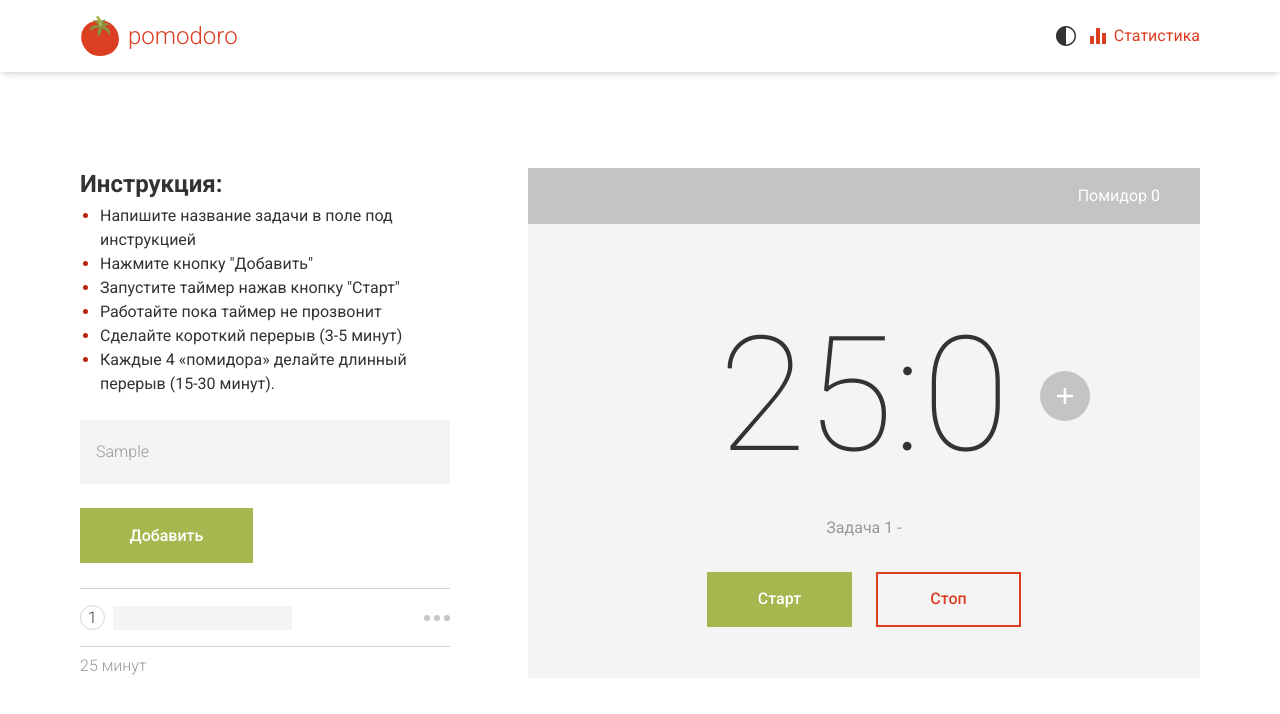
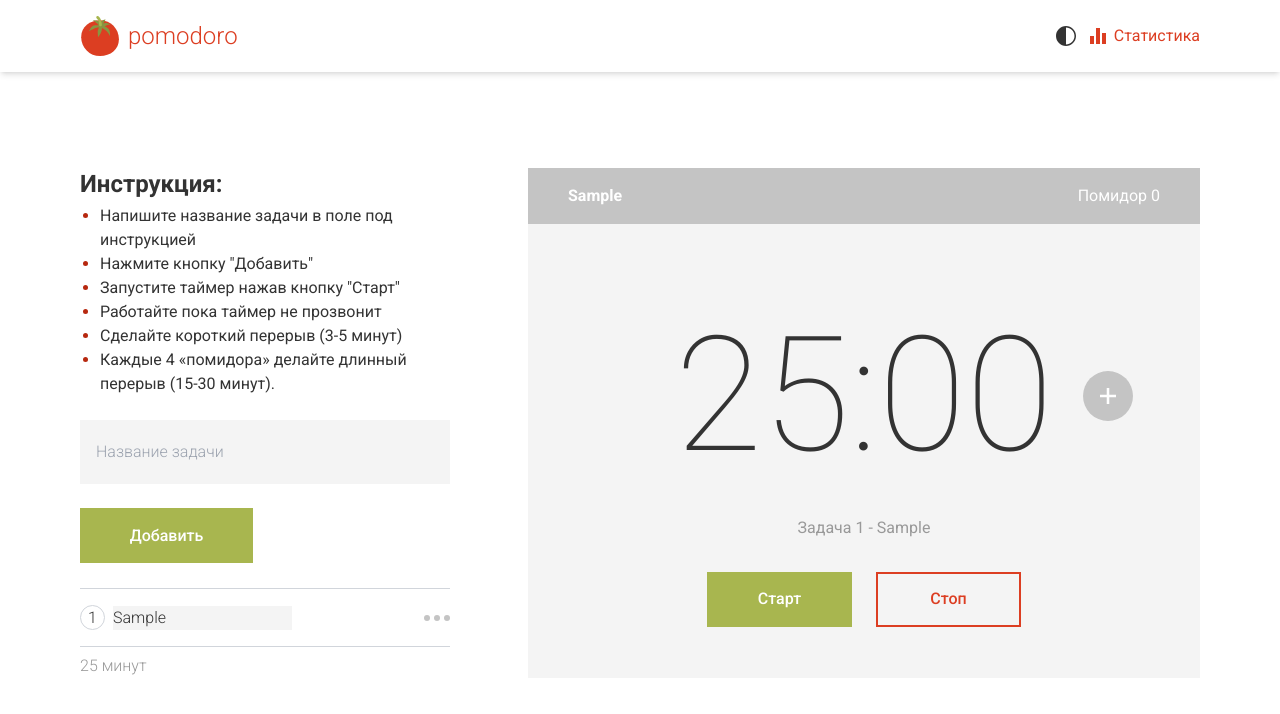
Before and after one commit to noimec/pomodoro, a Next.js app: page / in a window 1280 px wide. Both pictures are taken after typing "Sample" into the empty fields and a click on the button "Добавить". Shown: the top 714 px of the page. Built offline with nearby package versions, Linux system fonts and the light colour scheme.

Commit message:
fix task actions

```diff
--- a/src/entities/task/model/store.ts
+++ b/src/entities/task/model/store.ts
@@ -25,15 +25,26 @@ export const tasksStore = create<TasksStoreState>((set) => ({
 
     updateTask: (id: number, updates: Partial<TasksArrayProps>) =>
       set((state) => ({
-        tasksArray: state.tasksArray.map((task, index) =>
-          index === id ? { ...task, ...updates } : task,
+        tasksArray: state.tasksArray.map((task) =>
+          task.id === id ? { ...task, ...updates } : task,
         ),
       })),
 
     removeTask: (id: number) =>
-      set((state) => ({
-        tasksArray: state.tasksArray.filter((_, index) => index !== id),
-        fullTimeValue: state.fullTimeValue - state.tasksArray[id].pomodoros * 25,
-      })),
+      set((state) => {
+        const taskToRemove = state.tasksArray.find((task) => task.id === id);
+
+        if (!taskToRemove) {
+          return state;
+        }
+
+        const updatedTasksArray = state.tasksArray.filter((task) => task.id !== id);
+        const newFullTimeValue = state.fullTimeValue - taskToRemove.pomodoros * 25;
+
+        return {
+          tasksArray: updatedTasksArray,
+          fullTimeValue: newFullTimeValue,
+        };
+      }),
   },
 }));
--- a/src/features/task/lib/use-form-data.ts
+++ b/src/features/task/lib/use-form-data.ts
@@ -6,12 +6,12 @@ export const useFormData = () => {
   const { actions } = tasksStore();
   const [inputValue, setInputValue] = useState('');
 
-  const [value, setValue] = useState<string>('');
   const onChange = (e: ChangeEvent<HTMLInputElement>) => {
-    setValue(e.target.value);
+    setInputValue(e.target.value);
   };
 
   const handleSubmit = () => {
+    console.log(inputValue);
     actions.addTask({
       id: Date.now(),
       value: inputValue,
@@ -21,7 +21,7 @@ export const useFormData = () => {
   };
 
   return {
-    value,
+    inputValue,
     onChange,
     handleSubmit,
   };
--- /dev/null
+++ b/src/features/task/lib/use-input-actions.tsx
@@ -0,0 +1,46 @@
+import { tasksStore } from '@/entities/task';
+import { useOutsideClick } from '@/shared/lib';
+import { useState } from 'react';
+
+export const useInputActions = (id: number, value?: string) => {
+  const { actions } = tasksStore();
+
+  const [isEditing, setIsEditing] = useState(false);
+  const [disable, setDisable] = useState(false);
+  const [editValue, setEditValue] = useState(value);
+
+  const handleDisable = () => setDisable(true);
+  const inputRef = useOutsideClick(handleDisable);
+
+  const handleEdit = () => {
+    setIsEditing(true);
+  };
+
+  const handleSaveEdit = (newValue: string) => {
+    actions.updateTask(id, { value: newValue });
+    setIsEditing(false);
+  };
+
+  const handleSave = () => {
+    if (!editValue) return;
+    handleSaveEdit(editValue);
+  };
+
+  const handleKeyDown = (e: React.KeyboardEvent<HTMLInputElement>) => {
+    if (e.key === 'Enter') {
+      handleSave();
+    }
+  };
+
+  return {
+    inputRef,
+    disable,
+    isEditing,
+    editValue,
+    handleKeyDown,
+    handleDisable,
+    handleEdit,
+    handleSave,
+    setEditValue,
+  };
+};
--- a/src/features/task/lib/use-task-actions.ts
+++ b/src/features/task/lib/use-task-actions.ts
@@ -6,46 +6,57 @@ import { getTasksArray, tasksStore } from '@/entities/task';
 import { useOutsideClick } from '@/shared/lib';
 
 export const useTaskActions = (id: number, initialText: string) => {
-  const { actions, modalOpen, setModalOpen } = tasksStore();
-  const [isEditing, setIsEditing] = useState(false);
+  const { actions, modalOpen, setModalOpen, fullTimeValue, setFullTimeValue } = tasksStore();
+
   const [isOpen, setIsOpen] = useState(false);
-  const [disable, setDisable] = useState(false);
   const tasksArray = getTasksArray();
+
+  if (!tasksArray || tasksArray.length === 0) {
+    throw new Error('Tasks array is empty');
+  }
+
+  const task = tasksArray.find((task) => task.id === id);
+
+  if (!task) {
+    throw new Error(`Task with id ${id} not found`);
+  }
 
   const dropdownRef = () => {
     !modalOpen && setIsOpen(false);
   };
 
-  const handleDisable = () => setDisable(true);
-
   const ref = useOutsideClick(dropdownRef);
-  const inputRef = useOutsideClick(handleDisable);
 
   const handleTextChange = (value: string) => {
     actions.updateTask(id, { value });
   };
 
-  const handleEdit = () => {
-    setIsEditing(false);
-    // Дополнительная логика редактирования
+  const handleIncrease = () => {
+    const newPomodoros = task.pomodoros + 1;
+    actions.updateTask(id, { pomodoros: newPomodoros });
+    setFullTimeValue(fullTimeValue + 25);
+  };
+
+  const handleDecrease = () => {
+    const newPomodoros = Math.max(1, task.pomodoros - 1);
+    actions.updateTask(id, { pomodoros: newPomodoros });
+    if (task.pomodoros > 1) {
+      setFullTimeValue(fullTimeValue - 25);
+    }
   };
 
   return {
-    task: tasksArray[id],
+    task,
     modalOpen,
     ref,
     isOpen,
     setIsOpen,
-    inputRef,
-    disable,
     actions: {
       handleTextChange,
-      handleEdit,
       handleModalOpen: () => setModalOpen(true),
-      handleRemove: () => actions.removeTask(id),
-      handleIncrease: () => actions.updateTask(id, { pomodoros: tasksArray[id].pomodoros + 1 }),
-      handleDecrease: () =>
-        actions.updateTask(id, { pomodoros: Math.max(1, tasksArray[id].pomodoros - 1) }),
+      handleRemove: () => actions.removeTask(task.id),
+      handleIncrease,
+      handleDecrease,
     },
   };
 };
--- a/src/features/task/ui/task-form-input.tsx
+++ b/src/features/task/ui/task-form-input.tsx
@@ -4,13 +4,13 @@ import { Button } from '@/shared/ui/button';
 import { useFormData } from '../lib/use-form-data';
 
 export const TaskFormInput = () => {
-  const { handleSubmit, onChange, value } = useFormData();
+  const { handleSubmit, onChange, inputValue } = useFormData();
 
   return (
     <>
       <input
         className='py-5 px-4 mb-6 text-[#999] bg-[#F4F4F4] text-base font-light focus-visible:outline-none dark:text-[#ECF0F1] dark:bg-[#2C3E50]'
-        value={value}
+        value={inputValue}
         onChange={onChange}
         placeholder='Название задачи'
         type='text'
--- a/src/features/task/ui/task-form.tsx
+++ b/src/features/task/ui/task-form.tsx
@@ -14,7 +14,7 @@ export const TaskForm: FC = () => {
     <div className='flex flex-col w-[370px]'>
       <TaskFormInput />
       {tasksArray.map((task, index) => (
-        <Task key={index} text={task.value} id={index} />
+        <Task key={task.id} text={task.value} id={task.id} />
       ))}
       <TaskTimeDisplay />
     </div>
--- /dev/null
+++ b/src/features/task/ui/task-input.tsx
@@ -0,0 +1,38 @@
+import clsx from 'clsx';
+import { FC } from 'react';
+
+import { TaskInputProps } from './types';
+import { useInputActions } from '../lib/use-input-actions';
+
+export const TaskInput: FC<TaskInputProps> = ({ value, taskId }) => {
+  const { editValue, inputRef, isEditing, disable, handleSave, handleKeyDown, setEditValue } =
+    useInputActions(taskId, value);
+
+  return (
+    <div ref={inputRef} className='mr-auto text-base bg-transparent font-light'>
+      {isEditing ? (
+        <input
+          className={clsx(
+            'mr-auto text-base font-light focus-visible:outline-none dark:text-[#ECF0F1]',
+            'bg-[#F4F4F4] dark:bg-[#2C3E50]',
+          )}
+          value={editValue}
+          onChange={(e) => setEditValue(e.target.value)}
+          onBlur={handleSave}
+          onKeyDown={handleKeyDown}
+          autoFocus
+        />
+      ) : (
+        <input
+          className={clsx(
+            'mr-auto text-base font-light focus-visible:outline-none dark:text-[#ECF0F1]',
+            disable ? 'bg-transparent' : 'bg-[#F4F4F4] dark:bg-[#2C3E50]',
+          )}
+          disabled={disable}
+          value={value}
+          readOnly
+        />
+      )}
+    </div>
+  );
+};
--- a/src/features/task/ui/task.tsx
+++ b/src/features/task/ui/task.tsx
@@ -1,35 +1,25 @@
+'use client';
+
 import { FC } from 'react';
-import clsx from 'clsx';
 
 import { SvgDots } from '@/shared/ui/icons';
 import { TaskProps } from './types';
 import { useTaskActions } from '../lib/use-task-actions';
 import { TaskDropdown } from './task-dropdown';
 import { TaskModal } from './task-modal';
+import { TaskInput } from './task-input';
+import { useInputActions } from '../lib/use-input-actions';
 
 export const Task: FC<TaskProps> = ({ text, id }) => {
-  const { task, actions, modalOpen, disable, ref, isOpen, setIsOpen, inputRef } = useTaskActions(
-    id,
-    text,
-  );
+  const { task, actions, modalOpen, ref, isOpen, setIsOpen } = useTaskActions(id, text);
+  const { handleEdit } = useInputActions(id);
 
   return (
     <div className='relative flex items-center py-4 px-0 -mt-[1px] border-t border-b border-solid border-gray-300'>
       <span className='mr-2 w-[25px] h-[25px] text-center border border-solid border-gray-300 rounded-full font-light text-base'>
         {task.pomodoros}
       </span>
-      <div ref={inputRef} className='mr-auto text-base bg-transparent font-light'>
-        <input
-          className={clsx(
-            'mr-auto text-base font-light focus-visible:outline-none dark:text-[#ECF0F1]',
-            disable ? 'bg-transparent' : ' bg-[#F4F4F4] dark:bg-[#2C3E50]',
-          )}
-          disabled={disable}
-          onChange={() => actions.handleTextChange(task.value)}
-          value={task.value}
-          type='text'
-        />
-      </div>
+      <TaskInput value={task.value} taskId={id} />
       <button onClick={() => setIsOpen(true)} className='bg-transparent'>
         <SvgDots />
       </button>
@@ -38,9 +28,9 @@ export const Task: FC<TaskProps> = ({ text, id }) => {
           <TaskDropdown
             onDecrease={actions.handleDecrease}
             onIncrease={actions.handleIncrease}
+            onModalOpen={actions.handleModalOpen}
             modalOpen={modalOpen}
-            onEdit={actions.handleEdit}
-            onModalOpen={actions.handleModalOpen}
+            onEdit={handleEdit}
             taskModal={<TaskModal removeItem={actions.handleRemove} />}
           />
         </div>
--- a/src/features/task/ui/types.ts
+++ b/src/features/task/ui/types.ts
@@ -15,3 +15,8 @@ export interface TaskDropdownProps {
 export interface TaskModalProps {
   removeItem: () => void;
 }
+
+export interface TaskInputProps {
+  value: string;
+  taskId: number;
+}
--- a/src/features/timer/lib/format-time.ts
+++ b/src/features/timer/lib/format-time.ts
@@ -1,6 +1,7 @@
 export const formatTime = (time: number) => {
   const hours = Math.round(time / 60);
   const minutes = time % 60;
+  const formattedMinutes = minutes < 10 ? `0${minutes}` : minutes;
 
-  return `${hours}:${minutes}`;
+  return `${hours}:${formattedMinutes}`;
 };
```
